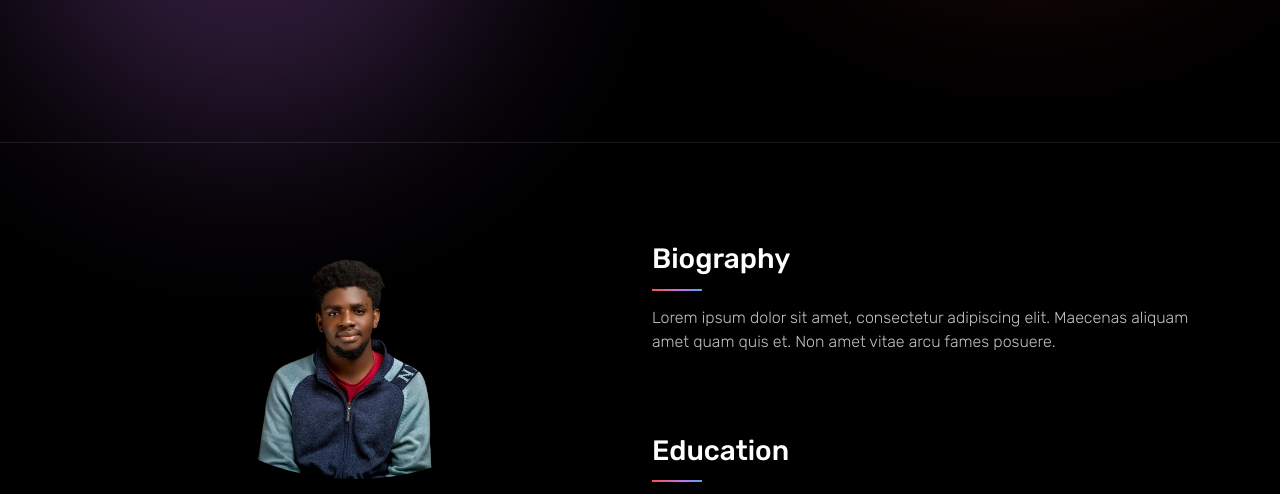
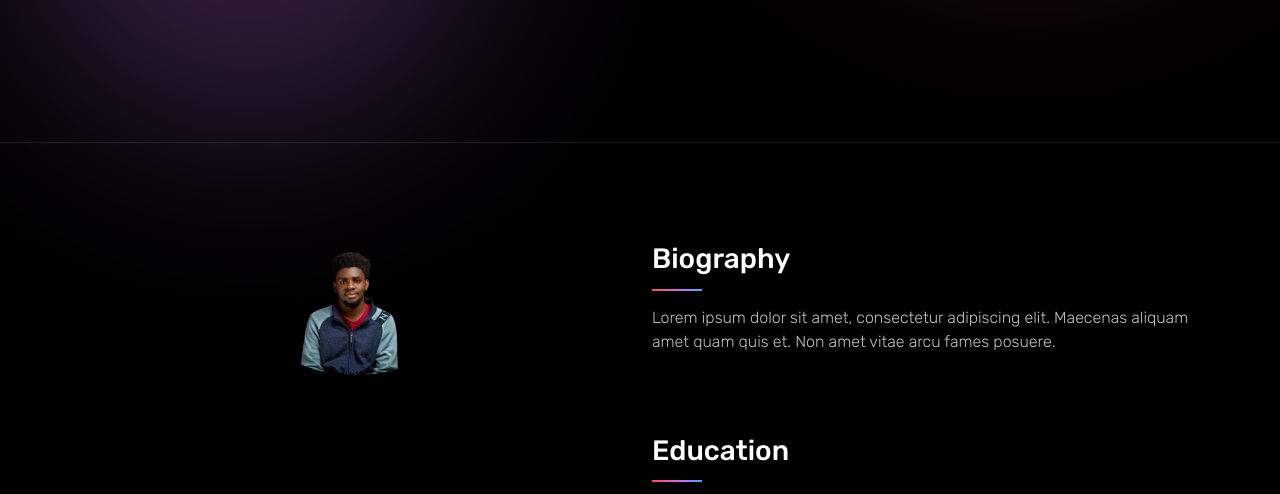
Before and after one commit to ctoriola/portfolio-glassmorph, a plain HTML site: page index.html in a window 1280 px wide. Shown: the part 610-1104 px from the top of the page. Drawn offline with Linux system fonts and the light colour scheme.

Commit message:
increased width of about image

```diff
--- a/index.html
+++ b/index.html
@@ -122,7 +122,7 @@
                         <div class="col-md-5 col-xl-4 mx-auto sticky-md-top">
                             <div class="about-img-box">
                                 <div class="about-img" style="margin-left:0px;">
-                                    <img src="assets/img/home-banner.png" title="" alt="" style="border-radius: 100%"/>
+                                    <img src="assets/img/home-banner.png" title="" alt="" style="border-radius: 100%;max-width:200px;"/>
                                 </div>
                                 <div class="nav social-icons justify-content-center"> <a class="facebook" href="#"><i class="fab fa-discord"></i></a> <a class="twitter" href="#"><i class="fab fa-twitter"></i></a> <a class="instagram" href="#"><i class="fab fa-instagram"></i></a> <a class="linkedin" href="#"><i class="fab fa-linkedin-in"></i></a> <a class="pinterest" href="#"><i class="fab fa-github"></i></a>
                                 </div>
```
